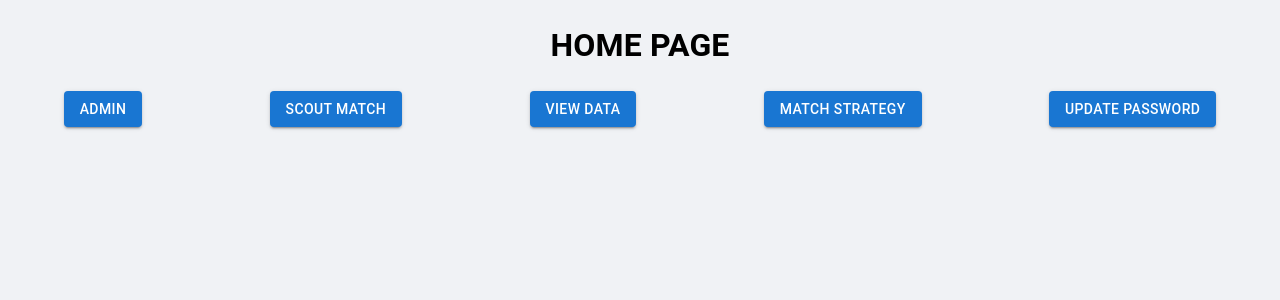
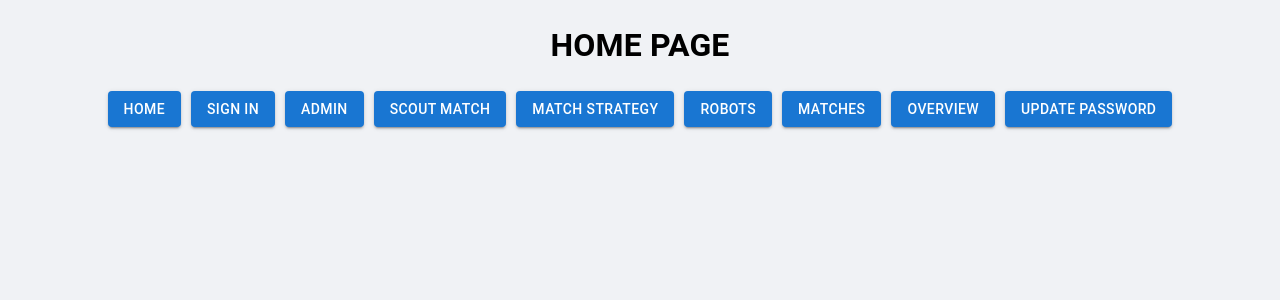
Before and after one commit to team-7558/scouting-2026, a React (Create React App) app in the folder client/: page / in a window 1280 px wide. Shown: the top 300 px of the page. Built offline with nearby package versions, Linux system fonts and the light colour scheme; sample sign-in values are in the browser's storage.

Commit message:
make better

```diff
--- a/client/src/pages/Home/HomePage.js
+++ b/client/src/pages/Home/HomePage.js
@@ -1,7 +1,7 @@
 import React from "react";
 import { useNavigate } from "react-router-dom";
 import Button from "@mui/material/Button";
-import UpdatePassword from "./UpdatePassword"; // Import the new component
+import UpdatePassword from "./UpdatePassword";
 
 const HomePage = () => {
   const navigate = useNavigate();
@@ -11,18 +11,40 @@ const HomePage = () => {
       <center>
         <h1>HOME PAGE</h1>
       </center>
-      <div style={{ display: "flex", justifyContent: "space-around" }}>
+      <div
+        style={{
+          display: "flex",
+          flexWrap: "wrap",
+          justifyContent: "center",
+          gap: "10px",
+          margin: "20px 0",
+        }}
+      >
+        {/* Although Home is the current page, including it for completeness */}
+        <Button variant="contained" onClick={() => navigate("/")}>
+          Home
+        </Button>
+        {/* This route is not protected so it may be useful for testing */}
+        <Button variant="contained" onClick={() => navigate("/signIn")}>
+          Sign In
+        </Button>
         <Button variant="contained" onClick={() => navigate("/admin")}>
           Admin
         </Button>
         <Button variant="contained" onClick={() => navigate("/scoutMatch")}>
           Scout Match
         </Button>
-        <Button variant="contained" onClick={() => navigate("/viewData")}>
-          View Data
-        </Button>
         <Button variant="contained" onClick={() => navigate("/matchStrategy")}>
           Match Strategy
+        </Button>
+        <Button variant="contained" onClick={() => navigate("/robots")}>
+          Robots
+        </Button>
+        <Button variant="contained" onClick={() => navigate("/matches")}>
+          Matches
+        </Button>
+        <Button variant="contained" onClick={() => navigate("/overview")}>
+          Overview
         </Button>
         <UpdatePassword />
       </div>
--- a/client/src/pages/Strategy/ReportsList.js
+++ b/client/src/pages/Strategy/ReportsList.js
@@ -133,11 +133,22 @@ const renderMetricChip = (group, field, groupData, theme) => {
     groupData[field] != null
       ? getFormattedValue(group, field, groupData[field])
       : "-";
-  // Determine chip color based on metric type.
   const lower = field.toLowerCase();
   let chipColor = theme.palette.primary.main;
-  if (lower.includes("time")) chipColor = theme.palette.info.main;
-  else if (lower.includes("rate")) chipColor = theme.palette.success.main;
+
+  // Specific colors for "attained" and "scored"
+  if (field === "attainedCount") {
+    chipColor = theme.palette.warning.main;
+  } else if (field === "scoredCount") {
+    chipColor = theme.palette.secondary.main;
+  }
+  // Distinct colors for times and rates
+  else if (lower.includes("time")) {
+    chipColor = theme.palette.info.main;
+  } else if (lower.includes("rate")) {
+    chipColor = theme.palette.success.main;
+  }
+
   return (
     <Chip
       key={`${group}.${field}`}
@@ -154,11 +165,12 @@ const renderMetricChip = (group, field, groupData, theme) => {
 
 // ------------------- AveragesSummary Component -------------------
 // The phase header is static (e.g., "Auto" or "Tele"). Each category is collapsible.
-// When collapsed, the top three metrics are shown as colored chips. For "coral" and "algae",
-// the expand option is always shown so that the hidden chart can be revealed.
+// When collapsed, the top three metrics are shown as colored chips.
+// For "coral" and "algae", chips corresponding to the chartKeys are hidden.
 const AveragesSummary = ({ phase, averages, showEverything = false }) => {
   const theme = useTheme();
   const [expandedGroups, setExpandedGroups] = useState({});
+  // Only show these fields when not showing everything (and these fields do not include chartKeys)
   const visibleFieldsForCA = [
     "attainedCount",
     "scoredCount",
@@ -184,15 +196,25 @@ const AveragesSummary = ({ phase, averages, showEverything = false }) => {
       </Typography>
       {Object.keys(averages).map((group) => {
         const groupData = averages[group];
-        const fieldsToDisplay =
-          (group === "coral" || group === "algae") && !showEverything
-            ? visibleFieldsForCA
-            : Object.keys(groupData);
+        let fieldsToDisplay;
+        if ((group === "coral" || group === "algae") && !showEverything) {
+          // When not showing everything for coral/algae, use a preset list.
+          fieldsToDisplay = visibleFieldsForCA;
+        } else {
+          // Otherwise, use all keys, but filter out any that are rendered by the chart.
+          fieldsToDisplay = Object.keys(groupData);
+          if (group === "coral" || group === "algae") {
+            const keysToHide = chartKeys[group] || [];
+            fieldsToDisplay = fieldsToDisplay.filter(
+              (key) => !keysToHide.includes(key)
+            );
+          }
+        }
         // When collapsed, show top 3 metrics.
         const metricsToShow = expandedGroups[group]
           ? fieldsToDisplay
           : fieldsToDisplay.slice(0, 3);
-        // Always show expand option for coral and algae, otherwise if more than 3 metrics.
+        // Always show expand option for coral and algae, or if there are more than 3 metrics.
         const showExpandOption =
           group === "coral" || group === "algae" || fieldsToDisplay.length > 3;
 
@@ -238,6 +260,7 @@ const AveragesSummary = ({ phase, averages, showEverything = false }) => {
                     gap: 1,
                     alignItems: "center",
                     flexWrap: "wrap",
+                    justifyContent: { xs: "center", sm: "flex-start" },
                   })}
                 >
                   {metricsToShow.map((field) =>
@@ -270,6 +293,7 @@ const AveragesSummary = ({ phase, averages, showEverything = false }) => {
                   flexWrap: "wrap",
                   gap: 1,
                   mb: 1,
+                  justifyContent: { xs: "center", sm: "flex-start" },
                 })}
               >
                 {fieldsToDisplay.map((field) =>
@@ -505,8 +529,24 @@ const ReportCarousel = ({ reports, eventKey, isMatchQuery }) => {
     touchStartX.current = null;
   };
 
-  const renderNavBar = () => (
-    <Box sx={{ display: "flex", flexWrap: "wrap", gap: 1, mb: 2, pb: 1 }}>
+  const renderNavBar = () => {
+    const navTitle = isMatchQuery ? "Robots" : "Matches";
+    return (
+      <Box sx={{ mb: 2 }}>
+        <Typography
+          variant="subtitle1"
+          sx={{ mb: 1, textAlign: { xs: "center", sm: "left" } }}
+        >
+          {navTitle}
+        </Typography>
+        <Box
+          sx={{
+            display: "flex",
+            flexWrap: "wrap",
+            gap: 1,
+            justifyContent: { xs: "center", sm: "flex-start" },
+          }}
+        >
           {reports.map((report, i) => {
             const header = isMatchQuery ? report.robot : report.match_key;
             const stationColor = getStationColor(report.station);
@@ -526,7 +566,9 @@ const ReportCarousel = ({ reports, eventKey, isMatchQuery }) => {
             );
           })}
         </Box>
+      </Box>
     );
+  };
 
   if (reports.length === 0) return null;
 
--- a/client/src/pages/Strategy/ScoreBarChart.js
+++ b/client/src/pages/Strategy/ScoreBarChart.js
@@ -11,9 +11,9 @@ import {
 } from "recharts";
 
 const CHART_KEY_LABELS = {
-  scoredProcessorCount: "Processor",
+  scoredProcessorCount: "Proc",
   scoredNetCount: "Net",
-  scoredOpponentProcessorCount: "Oppo Processor",
+  scoredOpponentProcessorCount: "O-Proc",
 };
 
 const ScoreBarChart = ({
@@ -31,12 +31,25 @@ const ScoreBarChart = ({
     value: extractValue(scoreData[key]),
   }));
 
+  // Compute the maximum value from the data
+  const dataMax = data.reduce((max, item) => Math.max(max, item.value || 0), 0);
+  // Round up to the nearest 0.25
+  const adjustedMax = Math.ceil(dataMax / 0.25) * 0.25;
+  // Generate ticks at 0.25 increments
+  const ticks = [];
+  for (let tick = 0; tick <= adjustedMax; tick += 0.25) {
+    ticks.push(Number(tick.toFixed(2)));
+  }
+
   return (
     <ResponsiveContainer width="100%" height={height}>
-      <BarChart data={data}>
+      <BarChart
+        data={data}
+        margin={{ top: 5, right: 5, left: 0, bottom: 5 }} // Reduced left margin
+      >
         <CartesianGrid strokeDasharray="3 3" />
         <XAxis dataKey="name" />
-        <YAxis />
+        <YAxis domain={[0, adjustedMax]} ticks={ticks} />
         <Tooltip />
         <Legend />
         <Bar dataKey="value" fill={barColor} name="Count" />
```
Also changed, not shown: 1 other file (tests, documents, lock files or other folders). Lines whose indentation alone changed are shown as unchanged.
